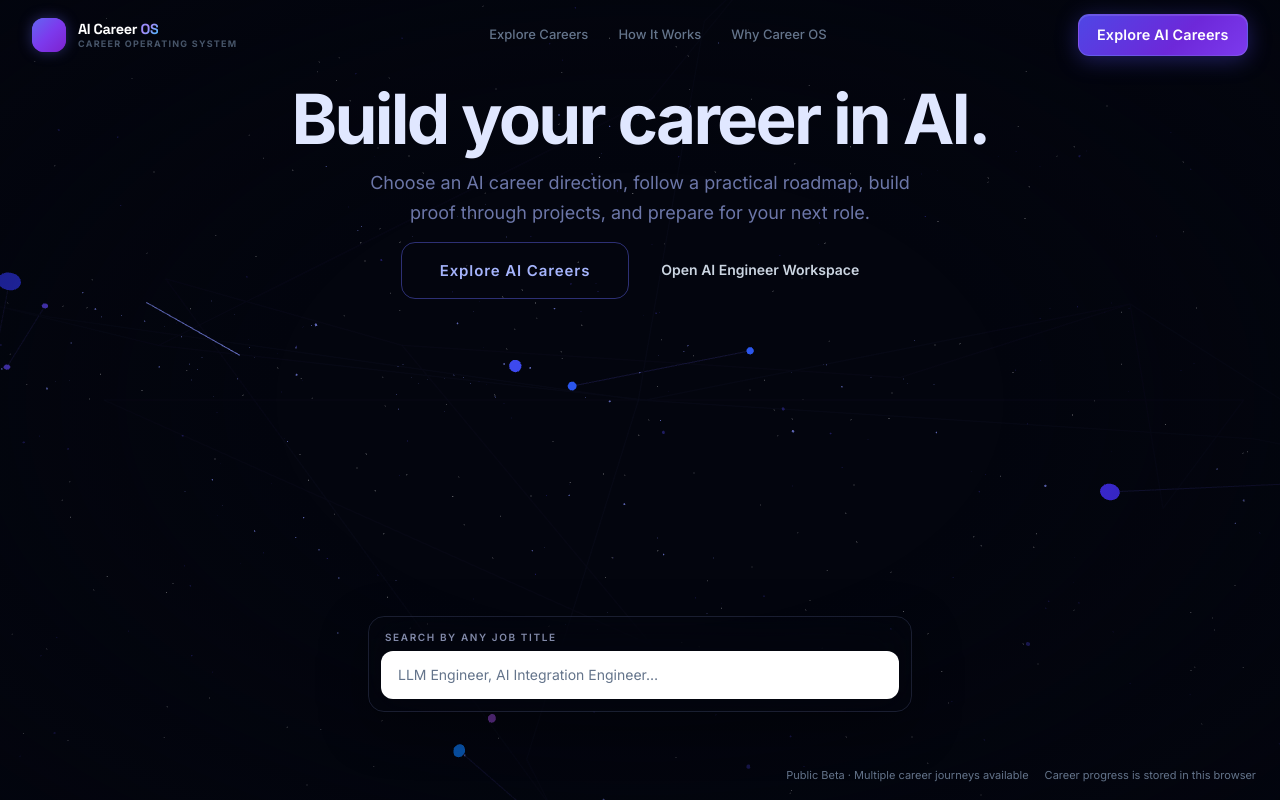
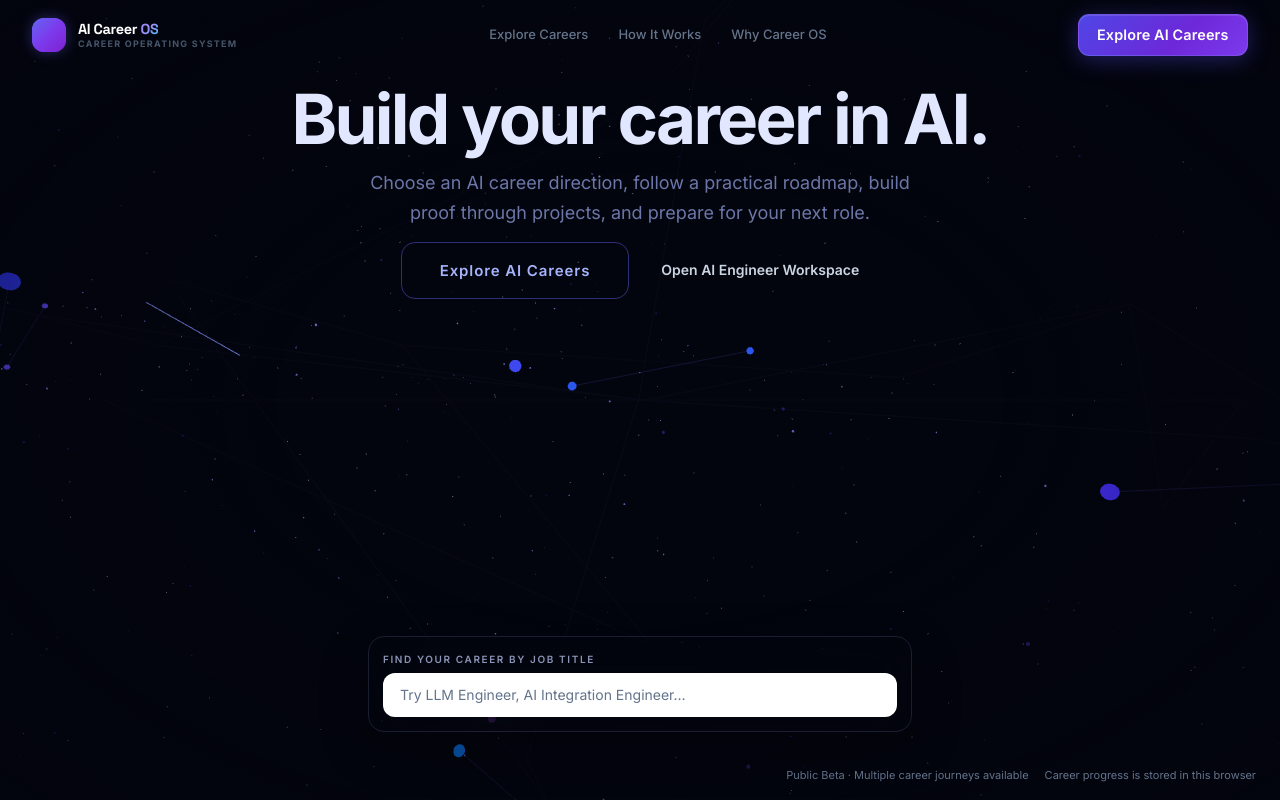
Before and after one commit to rythm2237/AI-positions-roadmap, a Next.js app: page / in a window 1280 px wide. Built offline with nearby package versions, Linux system fonts and the light colour scheme.

Commit message:
fix: hide career search during universe travel

```diff
--- a/src/components/landing/CareerAliasSearch.tsx
+++ b/src/components/landing/CareerAliasSearch.tsx
@@ -1,6 +1,6 @@
 "use client";
 
-import { useMemo, useState } from "react";
+import { useEffect, useMemo, useState } from "react";
 import { useRouter } from "next/navigation";
 import { AVAILABLE_CAREERS } from "@/data/careerCatalog";
 import {
@@ -8,6 +8,10 @@ import {
   getDefaultCareerTitleAliases,
   normalizeCareerTitle,
 } from "@/data/careerTitleAliases";
+import {
+  CAREER_UNIVERSE_PHASE_EVENT,
+  type ScenePhase,
+} from "@/components/opening-scene/SceneContext";
 
 const searchableCareers = AVAILABLE_CAREERS.map((career) => ({
   ...career,
@@ -17,7 +21,22 @@ const searchableCareers = AVAILABLE_CAREERS.map((career) => ({
 export default function CareerAliasSearch() {
   const router = useRouter();
   const [query, setQuery] = useState("");
+  const [visible, setVisible] = useState(true);
   const normalizedQuery = normalizeCareerTitle(query);
+
+  useEffect(() => {
+    function handlePhase(event: Event) {
+      const phase = (event as CustomEvent<ScenePhase>).detail;
+      const shouldShow = phase === "idle";
+      setVisible(shouldShow);
+      if (!shouldShow) setQuery("");
+    }
+
+    window.addEventListener(CAREER_UNIVERSE_PHASE_EVENT, handlePhase);
+    return () => {
+      window.removeEventListener(CAREER_UNIVERSE_PHASE_EVENT, handlePhase);
+    };
+  }, []);
 
   const matches = useMemo(() => {
     if (!normalizedQuery) return searchableCareers;
@@ -27,23 +46,15 @@ export default function CareerAliasSearch() {
         const terms = aliasSearchTerms(career.title, career.aliases);
         const normalizedTerms = terms.map(normalizeCareerTitle);
         const exact = normalizedTerms.some((term) => term === normalizedQuery);
-        const startsWith = normalizedTerms.some((term) =>
-          term.startsWith(normalizedQuery)
-        );
-        const includes = normalizedTerms.some((term) =>
-          term.includes(normalizedQuery)
-        );
+        const startsWith = normalizedTerms.some((term) => term.startsWith(normalizedQuery));
+        const includes = normalizedTerms.some((term) => term.includes(normalizedQuery));
         return {
           career,
           score: exact ? 3 : startsWith ? 2 : includes ? 1 : 0,
         };
       })
       .filter((item) => item.score > 0)
-      .sort(
-        (a, b) =>
-          b.score - a.score ||
-          a.career.displayOrder - b.career.displayOrder
-      )
+      .sort((a, b) => b.score - a.score || a.career.displayOrder - b.career.displayOrder)
       .map((item) => item.career);
   }, [normalizedQuery]);
 
@@ -54,28 +65,30 @@ export default function CareerAliasSearch() {
   return (
     <section
       aria-label="Find a career by any job title"
-      className="pointer-events-auto absolute bottom-[max(1rem,env(safe-area-inset-bottom))] left-1/2 z-30 w-[min(34rem,calc(100%-2rem))] -translate-x-1/2 sm:bottom-[4.75rem] lg:bottom-[5.5rem]"
+      aria-hidden={!visible}
+      className={`pointer-events-auto absolute inset-x-4 bottom-[calc(1rem+env(safe-area-inset-bottom))] z-30 mx-auto w-auto max-w-[34rem] transition-all duration-300 ease-out sm:bottom-[4.25rem] sm:w-[min(34rem,calc(100%-3rem))] ${
+        visible
+          ? "translate-y-0 opacity-100"
+          : "pointer-events-none translate-y-3 opacity-0"
+      }`}
     >
-      <div className="rounded-2xl border border-indigo-300/15 bg-slate-950/72 p-2.5 shadow-[0_16px_48px_rgba(0,0,0,.34)] backdrop-blur-xl sm:p-3">
+      <div className="relative rounded-2xl border border-indigo-300/15 bg-slate-950/72 p-3 shadow-[0_16px_48px_rgba(0,0,0,.28)] backdrop-blur-xl sm:p-3.5">
         <label className="block">
-          <span className="mb-1.5 block px-1 text-[9px] font-semibold uppercase tracking-[0.16em] text-indigo-200/65 sm:text-[10px]">
-            Search by any job title
+          <span className="mb-1.5 block text-[9px] font-semibold uppercase tracking-[0.16em] text-indigo-200/70 sm:text-[10px]">
+            Find your career by job title
           </span>
           <input
             type="search"
             value={query}
+            tabIndex={visible ? 0 : -1}
             onChange={(event) => setQuery(event.target.value)}
-            placeholder="LLM Engineer, AI Integration Engineer…"
-            className="min-h-11 w-full rounded-xl border border-white/10 bg-slate-900/82 px-3.5 text-sm text-white outline-none placeholder:text-slate-500 focus:border-cyan-300/50 focus:ring-2 focus:ring-cyan-300/15 sm:min-h-12 sm:px-4"
+            placeholder="Try LLM Engineer, AI Integration Engineer…"
+            className="min-h-11 w-full rounded-xl border border-white/10 bg-slate-900/82 px-4 text-sm text-white outline-none placeholder:text-slate-500 focus:border-cyan-300/50 focus:ring-2 focus:ring-cyan-300/15"
           />
         </label>
 
         {query ? (
-          <div
-            className="absolute bottom-[calc(100%+.5rem)] left-0 right-0 max-h-[min(42vh,18rem)] space-y-2 overflow-y-auto rounded-2xl border border-white/10 bg-slate-950/96 p-2.5 shadow-2xl backdrop-blur-xl sm:p-3"
-            role="listbox"
-            aria-label="Matching canonical careers"
-          >
+          <div className="absolute inset-x-0 bottom-[calc(100%+.6rem)] max-h-[42dvh] space-y-2 overflow-y-auto rounded-2xl border border-white/10 bg-slate-950/96 p-2.5 shadow-2xl backdrop-blur-xl sm:p-3" role="listbox" aria-label="Matching canonical careers">
             {matches.length ? (
               matches.map((career) => {
                 const aliases = getDefaultCareerTitleAliases(career.slug);
@@ -84,24 +97,18 @@ export default function CareerAliasSearch() {
                     key={career.slug}
                     type="button"
                     onClick={() => openCareer(career.slug, career.route)}
-                    className="w-full rounded-xl border border-white/10 bg-white/[0.035] p-3 text-left transition hover:border-cyan-300/35 hover:bg-cyan-400/[0.07] focus-visible:outline-none focus-visible:ring-2 focus-visible:ring-cyan-300/40"
+                    className="w-full rounded-xl border border-white/10 bg-white/[0.035] p-3 text-left transition hover:border-cyan-300/35 hover:bg-cyan-400/[0.07]"
                   >
-                    <span className="block text-sm font-semibold text-white">
-                      {career.title}
-                    </span>
+                    <span className="block text-sm font-semibold text-white">{career.title}</span>
                     <span className="mt-1 block text-xs leading-5 text-slate-400">
-                      Also listed as {aliases
-                        .slice(0, 3)
-                        .map((alias) => alias.title)
-                        .join(" · ")}
+                      Also listed as {aliases.slice(0, 4).map((alias) => alias.title).join(" · ")}
                     </span>
                   </button>
                 );
               })
             ) : (
               <p className="rounded-xl border border-amber-300/15 bg-amber-400/[0.06] p-3 text-xs leading-5 text-amber-100">
-                No active career matches this title yet. Try a broader title or
-                explore the Career Universe.
+                No active career matches this title yet. Try a broader title or explore the Career Universe.
               </p>
             )}
           </div>
```
